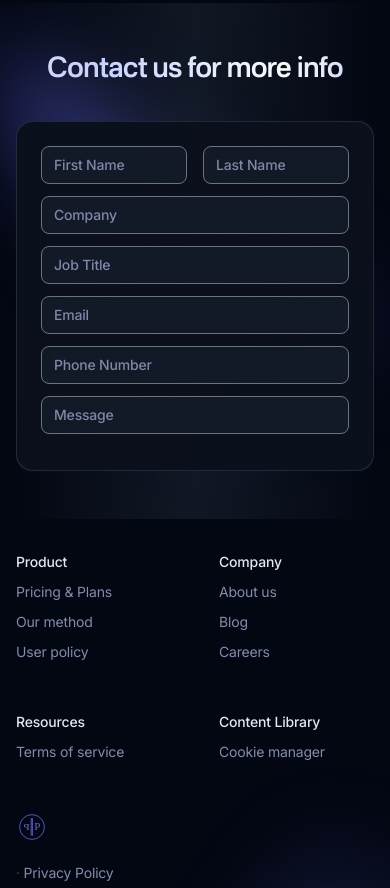
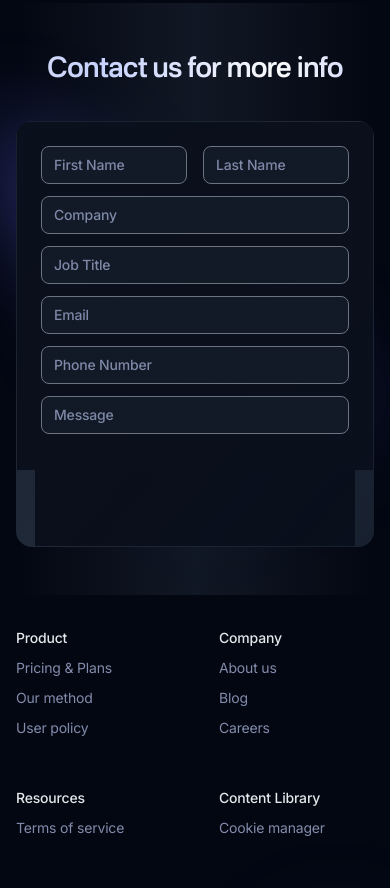
Before and after one commit to Ridvan-bot/pohlmanprotean.se, a Next.js app in the folder pohlmanprotean.se/: page / in a window 390 px wide. Shown: the part 6580-7468 px from the top of the page. Built offline with nearby package versions, Linux system fonts and the light colour scheme.

Commit message:
Fix APP-0004: fix button in contact us

```diff
--- a/pohlmanprotean.se/components/cta.tsx
+++ b/pohlmanprotean.se/components/cta.tsx
@@ -6,7 +6,7 @@ export default function Cta() {
   return (
     <section className="relative overflow-hidden">
       <div
-        className="pointer-events-none absolute bottom-0 left-1/2 -z-10 -mb-24 ml-20 -translate-x-1/2"
+        className="absolute bottom-0 left-1/2 -z-10 -mb-24 ml-20 -translate-x-1/2"
         aria-hidden="true"
       >
         <Image
@@ -18,18 +18,18 @@ export default function Cta() {
         />
       </div>
 
-      <div id="contact" className="w-full px-4 sm:px-0"> {/* Adjusted here */}
+      <div id="contact" className="w-full px-4 sm:px-0">
         <div className="bg-gradient-to-r from-transparent via-gray-800/50 py-12 md:py-20">
           <div className="mx-auto max-w-3xl text-center">
             <h2 className="animate-[gradient_6s_linear_infinite] bg-[linear-gradient(to_right,theme(colors.gray.200),theme(colors.indigo.200),theme(colors.gray.50),theme(colors.indigo.300),theme(colors.gray.200))] bg-[length:200%_auto] bg-clip-text pb-8 font-nacelle text-3xl font-semibold text-transparent md:text-4xl">
               Contact us for more info
             </h2>
             {/* Spotlight items */}
-            <Spotlight className="group mx-auto flex justify-center items-center max-w-sm flex-wrap gap-6 lg:max-w-none lg:flex-nowrap" data-aos="fade-up">
+            <Spotlight className="group mx-auto flex justify-center items-center max-w-sm flex-wrap gap-6 lg:max-w-none lg:flex-nowrap">
               {/* Card 1 */}
               <div className="group/card relative h-full overflow-hidden rounded-2xl bg-gray-800 p-px">
-                <div className="relative z-20 h-full overflow-hidden rounded-[inherit] bg-gray-950 after:absolute after:inset-0 after:bg-gradient-to-br after:from-gray-900/50 after:via-gray-800/25 after:to-gray-900/50">
-                  {/* Content */}
+              <div className="relative z-20 h-full overflow-hidden rounded-tl-xl rounded-tr-xl rounded-b-none bg-gray-950 after:absolute after:inset-0 after:bg-gradient-to-br after:from-gray-900/50 after:via-gray-800/25 after:to-gray-900/50">
+               {/* Content */}
                   <div className="p-6">
                     {/* Form Fields */}
                     <div className="mb-3 flex gap-4">
@@ -54,9 +54,24 @@ export default function Cta() {
                     </div>
                   </div>
                 </div>
+                {/* Submit Button Container */}
+                <div className="mx-auto max-w-xs sm:flex sm:max-w-none sm:justify-center bg-gray-950 after:inset-0 after:absolute after:bg-gradient-to-br after:from-gray-900/50 after:via-gray-800/25 after:to-gray-900/50 pb-4"> {/* Add pb-4 here */}
+  <div data-aos="fade-up" data-aos-delay={400}>
+    <a
+      className="btn group mb-4 w-full bg-gradient-to-t from-indigo-600 to-indigo-500 bg-[length:100%_100%] bg-[bottom] text-white shadow-[inset_0px_1px_0px_0px_theme(colors.white/.16)] hover:bg-[length:100%_150%] sm:mb-0 sm:w-auto relative z-10"
+      href="https://pohlmanprotean.se/contact"
+    >
+      <span className="relative inline-flex items-center">
+        Contact Us
+        <span className="ml-1 tracking-normal text-white/50 transition-transform group-hover:translate-x-0.5">
+          -&gt;
+        </span>
+      </span>
+    </a>
+  </div>
+</div>
               </div>
             </Spotlight>
-
             <div className="mx-auto max-w-xs sm:flex sm:max-w-none sm:justify-center">
               <div data-aos="fade-up" data-aos-delay={400}></div>
             </div>
```
